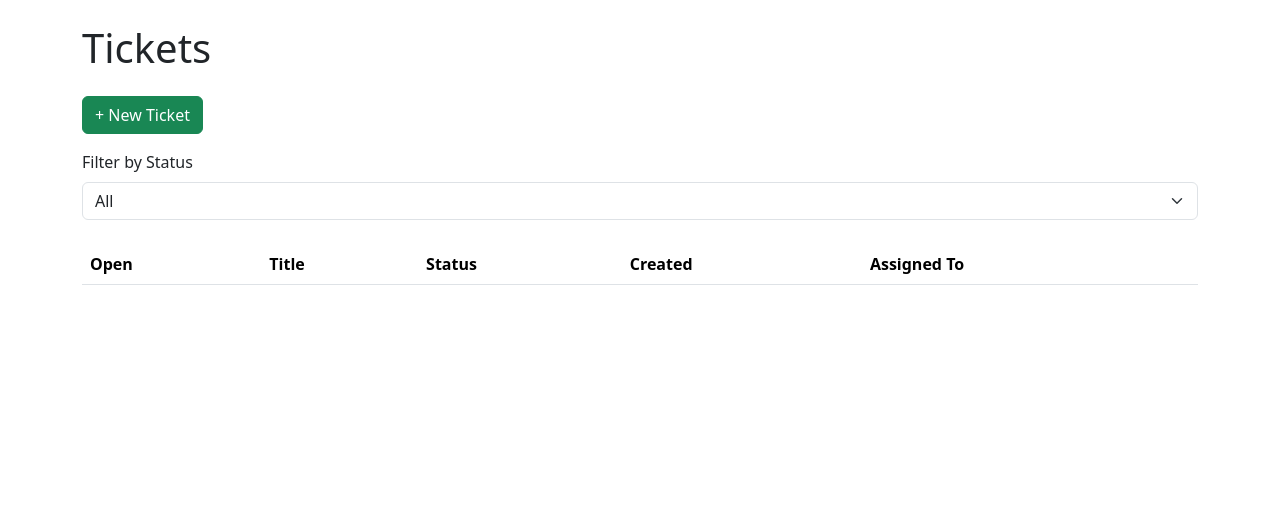
After one commit to markcapelle/Helpdesk, a Django app: page /tickets/ in a window 1280 px wide. The commit adds this page. Shown: the top 525 px of the page. Run offline with Django 5.2, Linux system fonts and the light colour scheme; tables that the repository leaves empty hold one stand-in row (values such as "Sample post"); lists and menus that the app fills with data are empty.

Commit message:
FEAT: tickets list and new tickets button
added the tickets list and ability to view by ticket status. initial new ticket creation system in place

```diff
--- a/main/urls.py
+++ b/main/urls.py
@@ -27,6 +27,8 @@ urlpatterns = [
     path("admin/", admin.site.urls),
     path("", include("users.urls")),
     path("admin-panel/", include("users.urls_admin")),
+    path("tickets/", include("tickets.urls")),
+
 
     # Password Reset URLs
     path("password-reset/",
--- a/templates/partials/app-nav.html
+++ b/templates/partials/app-nav.html
@@ -9,7 +9,7 @@
             </li>
 
             <li class="nav-item me-3">
-                <a class="nav-link text-white" href="#">Tickets</a>
+                <a class="nav-link text-white" href="{% url 'ticket_list' %}">Tickets</a>
             </li>
 
             <li class="nav-item me-3">
--- /dev/null
+++ b/tickets/templates/tickets/ticket_list.html
@@ -0,0 +1,65 @@
+{% extends "base.html" %}
+
+{% block navigation %}
+    {% include "partials/app-nav.html" %}
+{% endblock %}
+
+{% block title %}Tickets{% endblock %}
+
+{% block content %}
+<h1 class="mb-4">Tickets</h1>
+
+<!-- New Ticket Button -->
+<div class="mb-3">
+    <a href="{% url 'new_ticket' %}" class="btn btn-success">+ New Ticket</a>
+
+</div>
+
+<!-- Filter Dropdown -->
+<form method="GET" class="mb-4">
+    <label class="form-label">Filter by Status</label>
+    <select name="status" class="form-select" onchange="this.form.submit()">
+        <option value="all" {% if status_filter == "all" %}selected{% endif %}>All</option>
+        {% for s in statuses %}
+            <option value="{{ s.name }}" {% if status_filter == s.name %}selected{% endif %}>
+                {{ s.name|title }}
+            </option>
+        {% endfor %}
+    </select>
+</form>
+
+<!-- Ticket Table -->
+<table class="table table-striped">
+    <thead>
+        <tr>
+            <th>Open</th>
+            <th>Title</th>
+            <th>Status</th>
+            <th>Created</th>
+            <th>Assigned To</th>
+        </tr>
+    </thead>
+
+    <tbody>
+        {% for ticket in tickets %}
+        <tr>
+            <td>
+                <a href="{% url 'ticket_detail' ticket.id %}" target="_blank"
+                   class="btn btn-primary btn-sm">Open</a>
+            </td>
+            <td>{{ ticket.title }}</td>
+            <td>{{ ticket.status.name }}</td>
+            <td>{{ ticket.created_at }}</td>
+            <td>
+                {% if ticket.assigned_to %}
+                    {{ ticket.assigned_to.username }}
+                {% else %}
+                    —
+                {% endif %}
+            </td>
+        </tr>
+        {% endfor %}
+    </tbody>
+</table>
+
+{% endblock %}
--- /dev/null
+++ b/tickets/urls.py
@@ -0,0 +1,8 @@
+from django.urls import path
+from .views import ticket_list, ticket_detail, new_ticket
+
+urlpatterns = [
+    path("", ticket_list, name="ticket_list"),
+    path("<int:ticket_id>/", ticket_detail, name="ticket_detail"),
+    path("new/", new_ticket, name="new_ticket"),
+]
--- a/tickets/views.py
+++ b/tickets/views.py
@@ -1,3 +1,52 @@
-from django.shortcuts import render
+from django.shortcuts import render, get_object_or_404
+from .models import Ticket, Status
+from django.shortcuts import render, redirect
+from .models import Ticket, Status
+from django.contrib.auth.decorators import login_required
+from django.shortcuts import render, redirect
+from django.contrib.auth.decorators import login_required
+from .models import Ticket, Status
 
-# Create your views here.
+def ticket_list(request):
+    status_filter = request.GET.get("status", "open")
+
+    if status_filter == "all":
+        tickets = Ticket.objects.all().order_by("created_at")
+    else:
+        tickets = Ticket.objects.filter(status__name__iexact=status_filter).order_by("created_at")
+
+    statuses = Status.objects.all()
+
+    return render(request, "tickets/ticket_list.html", {
+        "tickets": tickets,
+        "statuses": statuses,
+        "status_filter": status_filter,
+    })
+
+
+def ticket_detail(request, ticket_id):
+    ticket = get_object_or_404(Ticket, id=ticket_id)
+    return render(request, "tickets/ticket_detail.html", {"ticket": ticket})
+
+
+@login_required
+def new_ticket(request):
+    # Get the default "open" status
+    try:
+        default_status = Status.objects.get(name__iexact="open")
+    except Status.DoesNotExist:
+        # Safety fallback: create it if missing
+        default_status = Status.objects.create(name="open")
+
+    if request.method == "POST":
+        title = request.POST.get("title")
+
+        Ticket.objects.create(
+            title=title,
+            status=default_status,
+            assigned_to=request.user
+        )
+
+        return redirect("ticket_list")
+
+    return render(request, "tickets/new_ticket.html")
```
Also changed, not shown: tickets/templates/tickets/new_ticket.html (added, +23 -0 lines), tickets/templates/tickets/ticket_detail.html (added, +27 -0 lines).
